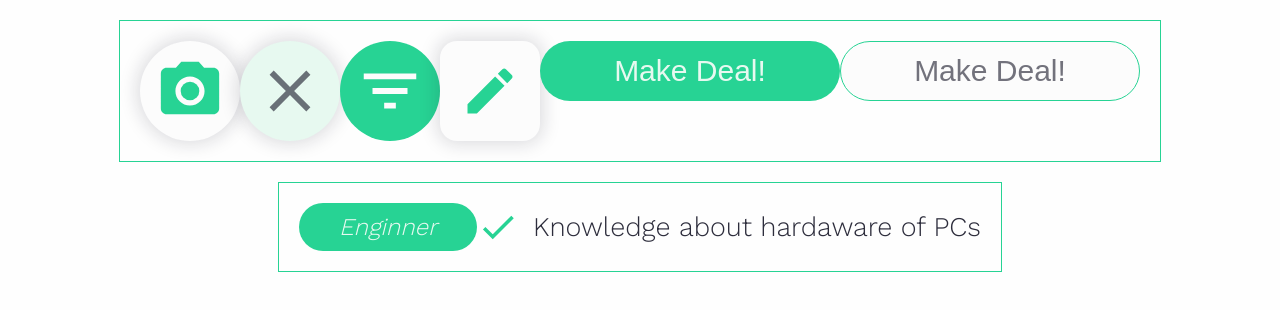
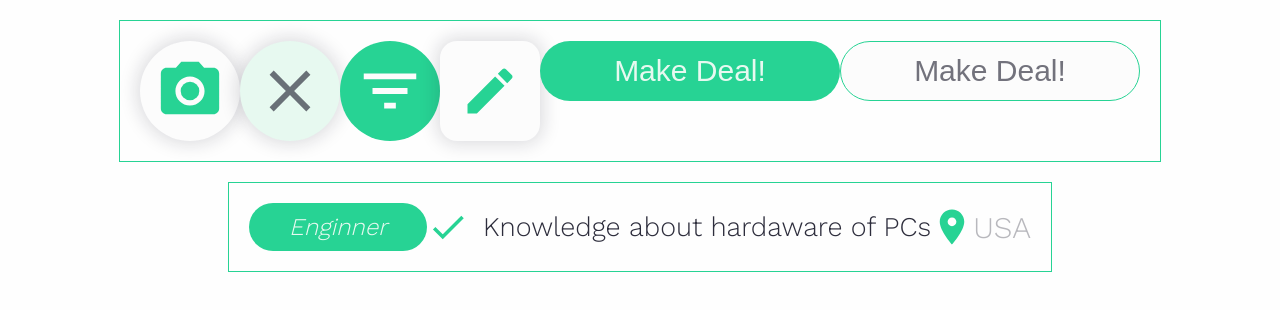
Before and after one commit to platzimaster-wedeal/wefront, a React app: page /draw in a window 1280 px wide. Shown: the top 310 px of the page. Built offline with nearby package versions, Linux system fonts and the light colour scheme.

Commit message:
[➕ ADD] child location component of graphic data component added

```diff
--- a/src/assets/styles/components/Draw/Draw.scss
+++ b/src/assets/styles/components/Draw/Draw.scss
@@ -8,6 +8,7 @@
 .container__test {
     display: flex;
     justify-content: center;
+    flex-wrap: wrap;
     padding: 20px;
     width: fit-content;
     height: fit-content;
--- /dev/null
+++ b/src/assets/styles/components/GraphicData/Location.scss
@@ -0,0 +1,29 @@
+@import "../../partials/colors.scss";
+@import "../../partials/fonts.scss";
+@import "../../FontSize.scss";
+@import "../../partials/text.scss";
+
+.grapichData__container {
+  display: flex;
+  align-items: center;
+
+  p {
+    color: $color-black-30;
+    font-weight: 400;
+    font-style: normal;
+    @include font-size(30px);
+  }
+
+  svg {
+
+    @include font-size(42px);
+  }
+
+  &__active--true svg{
+    fill: $color-primary;
+  }
+
+  &__active--false svg{
+    fill: $color-black-30;
+  }
+ }
--- /dev/null
+++ b/src/components/GraphicData/Location.jsx
@@ -0,0 +1,17 @@
+import React from "react";
+import { MdPlace } from "react-icons/md";
+import "../../assets/styles/components/GraphicData/Location.scss"
+
+const Location = ({ country, active = false }) => {
+ return (
+  <div className={`grapichData__container
+    ${
+      active ? `grapichData__container__active--true` : `grapichData__container__active--false`
+    }`}>
+   <MdPlace />
+   <p>{country}</p>
+  </div>
+ );
+};
+
+export default Location;
--- a/src/container/Draw.js
+++ b/src/container/Draw.js
@@ -6,6 +6,7 @@ import ButtonAction from "../components/Buttons/ButtonAction";
 import Button from "../components/Buttons/Button";
 import Label from "../components/Labels/Labels";
 import Requirements from "../components/Requirements/Requirements";
+import Location from '../components/GraphicData/Location'
 import "../assets/styles/components/Draw/Draw.scss";
 
 const Draw = () => {
@@ -33,6 +34,7 @@ const Draw = () => {
    <div className="andres__components__test container__test">
     <Label name="Enginner" active />
     <Requirements title="Knowledge about hardaware of PCs" />
+    <Location country='USA' active={true}/>
    </div>
   </>
  );
```
